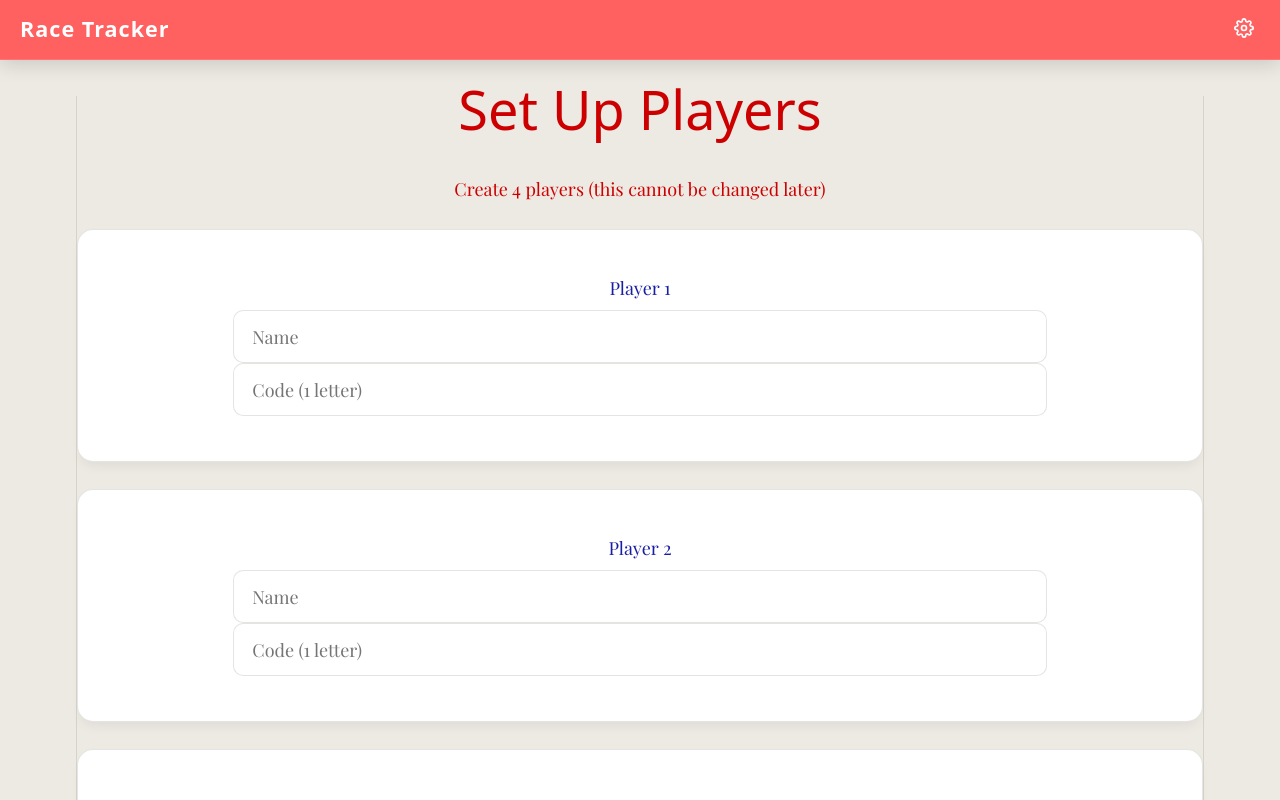
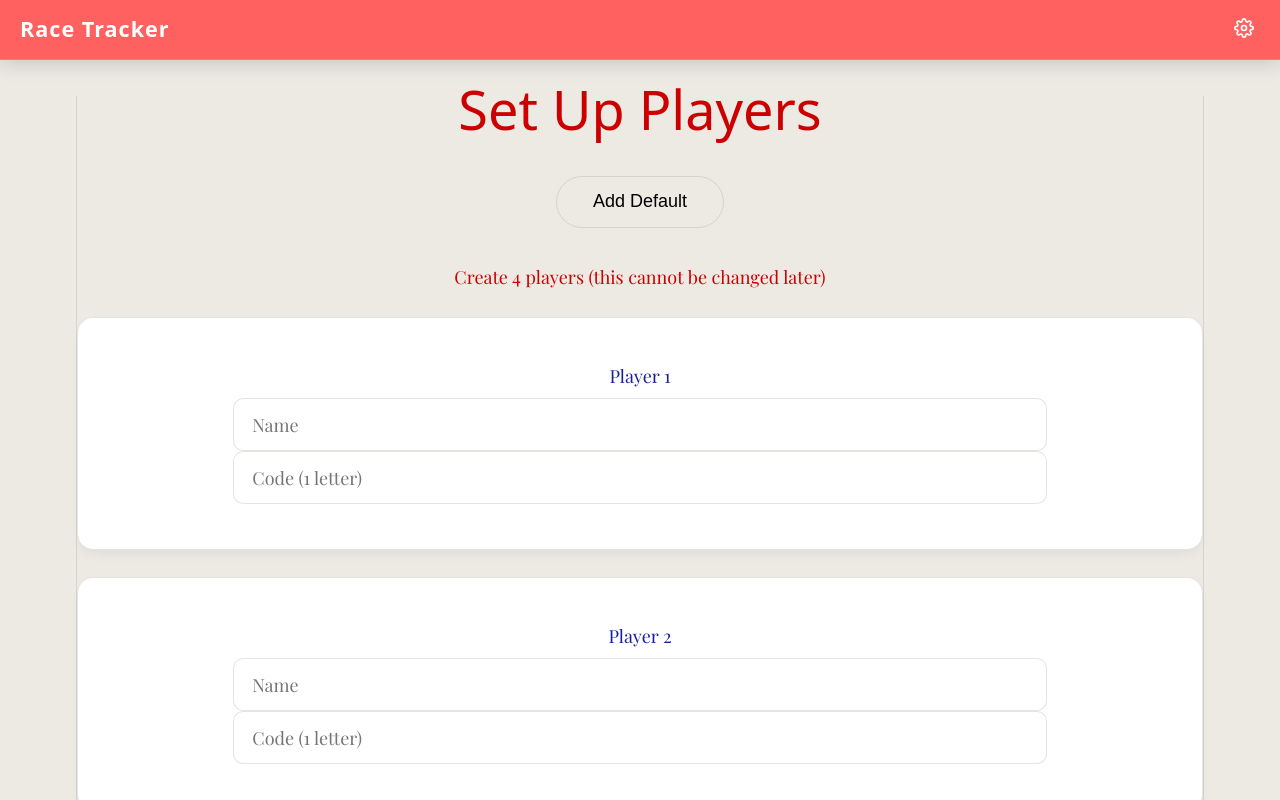
Before and after one commit to mamcgovern/RaceTracker, a React (Vite) app in the folder racetracker/: page / in a window 1280 px wide. Shown: the top 800 px of the page. Built offline with nearby package versions, Linux system fonts and the light colour scheme; the HTML template or start-up script is replaced by a standard one; a web font is replaced by a local one.

Commit message:
Added test button

```diff
--- a/racetracker/src/components/AddPlayers.jsx
+++ b/racetracker/src/components/AddPlayers.jsx
@@ -1,5 +1,12 @@
 import React, { useState } from 'react'
 import { useNavigate } from 'react-router-dom'
+
+const DEFAULT_PLAYERS = [
+    { name: 'Maddie', code: 'R', points: 0 },
+    { name: 'Nick', code: 'N', points: 0 },
+    { name: 'Mary', code: 'M', points: 0 },
+    { name: 'Damien', code: 'D', points: 0 }
+]
 
 export default function AddPlayers({ addPlayers }) {
     const navigate = useNavigate()
@@ -63,10 +70,25 @@ export default function AddPlayers({ addPlayers }) {
         navigate('/rounds')
     }
 
+    // TODO: Remove testing button
+    const handleAddDefault = () => {
+        console.log("⚙️ Adding default players")
+
+        addPlayers(DEFAULT_PLAYERS)
+
+        // Go straight into the game
+        navigate('/rounds')
+    }
+
     return (
         <div className="page-container">
 
             <h1>Set Up Players</h1>
+
+            {/* TODO: Remove testing button */}
+            <button className="btn secondary" onClick={handleAddDefault}>
+                Add Default
+            </button>
 
             <p className="subtitle">
                 Create 4 players (this cannot be changed later)
```
